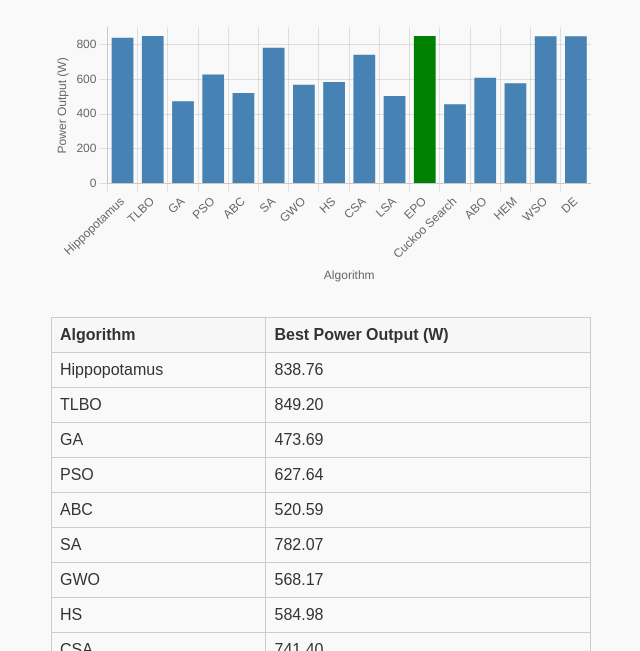
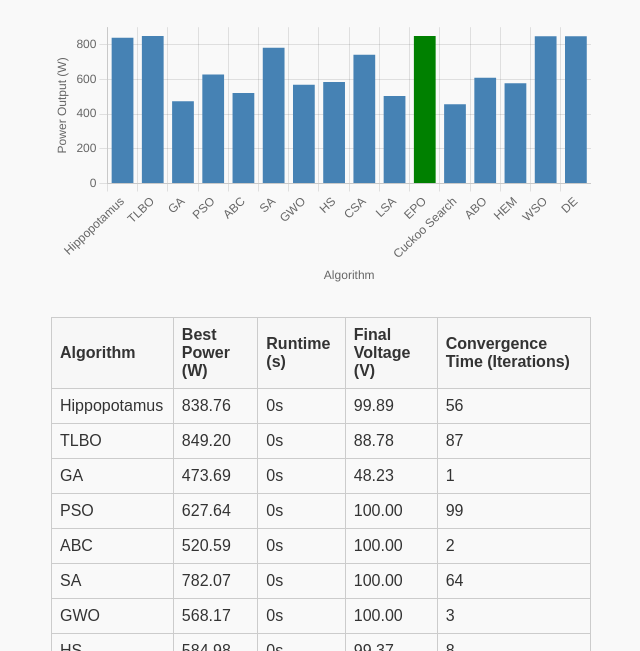
Before and after one commit to starkvic/my-railway-app, a website: page views/results.html in a window 1280 px wide. Shown: the part 149-800 px from the top of the page, without its empty margins (319-959 px from the left). Drawn offline with nearby package versions, Linux system fonts and the light colour scheme.

Commit message:
New algorithm stats

```diff
--- a/public/data/results.json
+++ b/public/data/results.json
@@ -2,67 +2,115 @@
   "algorithms": [
     {
       "name": "Hippopotamus",
-      "best_power": 838.7568380932883
+      "best_power": 838.7568380932883,
+      "runtime": 0.0,
+      "final_voltage": 99.88719195504659,
+      "convergence_time": 56
     },
     {
       "name": "TLBO",
-      "best_power": 849.1973482022129
+      "best_power": 849.1973482022129,
+      "runtime": 0.0,
+      "final_voltage": 88.78024978526318,
+      "convergence_time": 87
     },
     {
       "name": "GA",
-      "best_power": 473.6900669985622
+      "best_power": 473.6900669985622,
+      "runtime": 0.0,
+      "final_voltage": 48.23366792679674,
+      "convergence_time": 1
     },
     {
       "name": "PSO",
-      "best_power": 627.6398808475283
+      "best_power": 627.6398808475283,
+      "runtime": 0.0,
+      "final_voltage": 100.0,
+      "convergence_time": 99
     },
     {
       "name": "ABC",
-      "best_power": 520.5904918619708
+      "best_power": 520.5904918619708,
+      "runtime": 0.0,
+      "final_voltage": 100.0,
+      "convergence_time": 2
     },
     {
       "name": "SA",
-      "best_power": 782.0717482206709
+      "best_power": 782.0717482206709,
+      "runtime": 0.0,
+      "final_voltage": 100.0,
+      "convergence_time": 64
     },
     {
       "name": "GWO",
-      "best_power": 568.1710665958248
+      "best_power": 568.1710665958248,
+      "runtime": 0.0,
+      "final_voltage": 100.0,
+      "convergence_time": 3
     },
     {
       "name": "HS",
-      "best_power": 584.9752592925154
+      "best_power": 584.9752592925154,
+      "runtime": 0.0,
+      "final_voltage": 99.3673843766922,
+      "convergence_time": 8
     },
     {
       "name": "CSA",
-      "best_power": 741.400553781783
+      "best_power": 741.400553781783,
+      "runtime": 0.0,
+      "final_voltage": 100.0,
+      "convergence_time": 10
     },
     {
       "name": "LSA",
-      "best_power": 504.11681636516886
+      "best_power": 504.11681636516886,
+      "runtime": 0.0,
+      "final_voltage": 100.0,
+      "convergence_time": 1
     },
     {
       "name": "EPO",
-      "best_power": 849.9621071866106
+      "best_power": 849.9621071866106,
+      "runtime": 0.0,
+      "final_voltage": 98.93443481931315,
+      "convergence_time": 70
     },
     {
       "name": "Cuckoo Search",
-      "best_power": 456.67229431673917
+      "best_power": 456.67229431673917,
+      "runtime": 0.0,
+      "final_voltage": 96.12084497128704,
+      "convergence_time": 5
     },
     {
       "name": "ABO",
-      "best_power": 609.127365107821
+      "best_power": 609.127365107821,
+      "runtime": 0.0,
+      "final_voltage": 97.98944778599304,
+      "convergence_time": 11
     },
     {
       "name": "HEM",
-      "best_power": 577.464439914017
+      "best_power": 577.464439914017,
+      "runtime": 0.0,
+      "final_voltage": 99.99999999996115,
+      "convergence_time": 100
     },
     {
       "name": "WSO",
-      "best_power": 847.9862031856826
+      "best_power": 847.9862031856826,
+      "runtime": 0.0,
+      "final_voltage": 98.57905675691596,
+      "convergence_time": 81
     },
     {
       "name": "DE",
-      "best_power": 847.4001584399922
+      "best_power": 847.4001584399922,
+      "runtime": 0.0,
+      "final_voltage": 100.0,
+      "convergence_time": 32
     }
   ]
 }
--- a/views/results.html
+++ b/views/results.html
@@ -39,11 +39,19 @@
     <thead>
         <tr>
             <th>Algorithm</th>
-        <th>Best Power Output (W)</th>
+            <th>Best Power (W)</th>
+            <th>Runtime (s)</th>
+            <th>Final Voltage (V)</th>
+            <th>Convergence Time (Iterations)</th>
           </tr>
+
     </thead>
     <tbody id="resultsTable"></tbody>
   </table>
+  <div style="text-align:center; margin: 20px;">
+    <button onclick="downloadResults()">Download JSON</button>
+  </div>
+
 
   <script>
     fetch('/data/results.json')
@@ -90,11 +98,29 @@
             row.innerHTML = `
                 <td>${a.name}</td>
                 <td>${a.best_power.toFixed(2)}</td>
+                <td>${a.runtime}s</td>
+                <td>${a.final_voltage?.toFixed(2)}</td>
+                <td>${a.convergence_time}</td>
             `;
             if (i === maxIndex) row.style.fontWeight = 'bold';
             tbody.appendChild(row);
         });
       });
+  </script>
+<script>
+    function downloadResults() {
+      fetch('/data/results.json')
+        .then(res => res.blob())
+        .then(blob => {
+          const url = URL.createObjectURL(blob);
+          const a = document.createElement('a');
+          a.href = url;
+          a.download = 'mppt-results.json';
+          document.body.appendChild(a);
+          a.click();
+          a.remove();
+        });
+    }
     </script>
 
   <nav style="text-align: center; margin-top: 30px;">
```
Also changed, not shown: 1 other file. Lines whose indentation alone changed are shown as unchanged.
